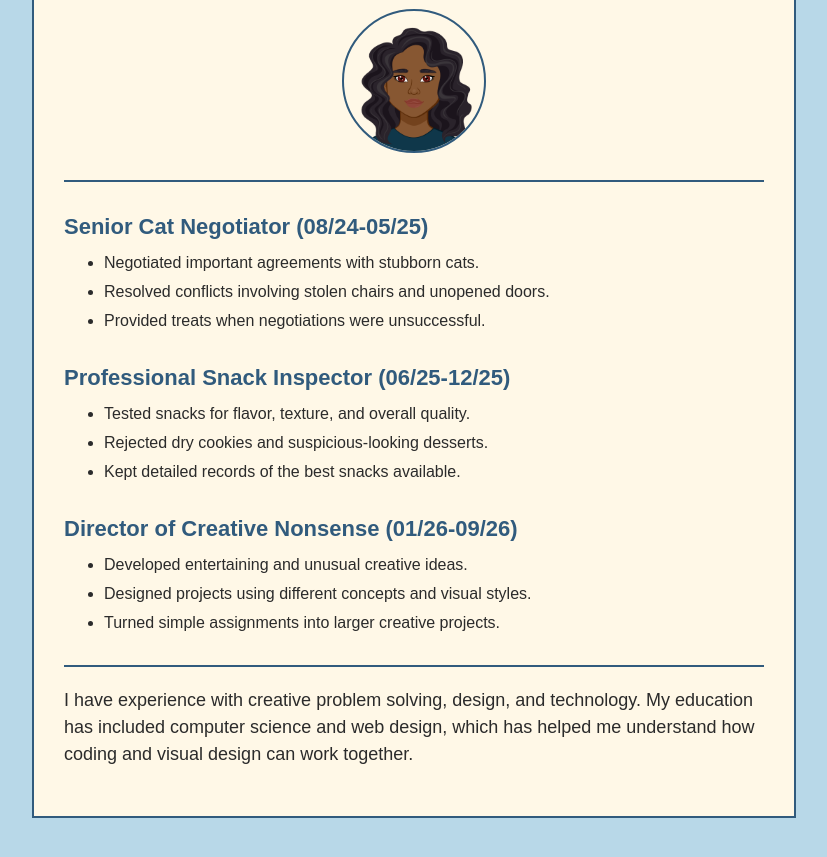
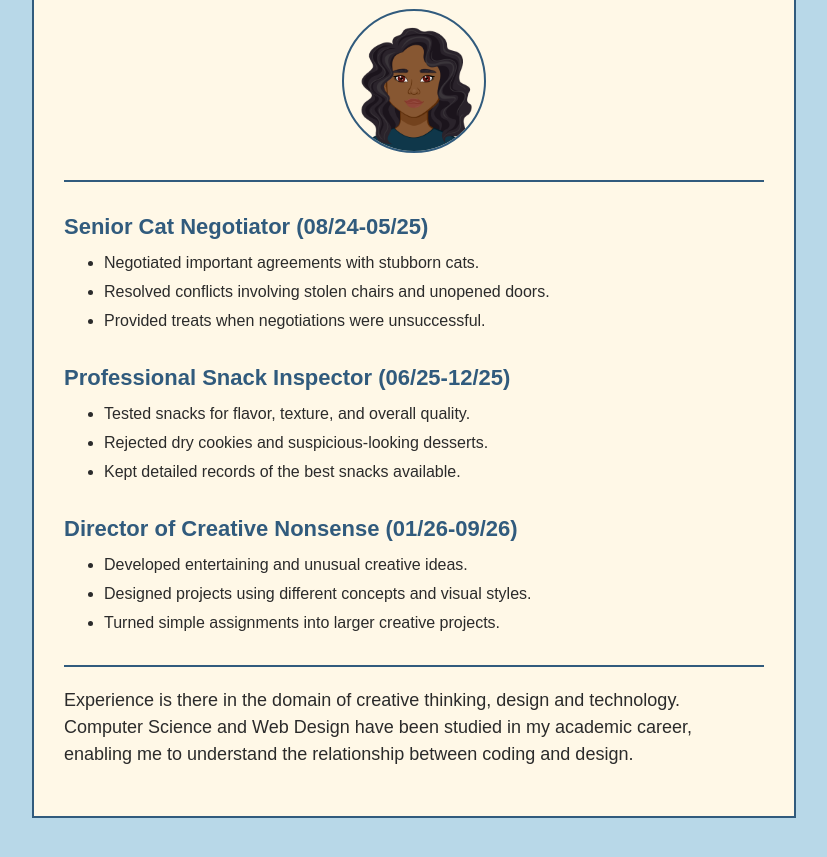
Before and after one commit to Leila-Wynn/mgd1041-html-practice, a plain HTML site: page html-practice.html in a window 1280 px wide. Shown: the part 165-1022 px from the top of the page, without its empty margins (226-1053 px from the left). Drawn offline with Linux system fonts and the light colour scheme.

Commit message:
I didn't like how things went so i fixed it.

```diff
--- a/html-practice.html
+++ b/html-practice.html
@@ -94,9 +94,9 @@
     </ul>
 
     <p>
-        I have experience with creative problem solving, design, and technology.
-        My education has included computer science and web design, which has
-        helped me understand how coding and visual design can work together.
+       Experience is there in the domain of creative thinking, design and technology.
+        Computer Science and Web Design have been studied in my academic career,
+        enabling me to understand the relationship between coding and design.
     </p>
 
 </body>
```
Also changed, not shown: index.html (added, +10 -0 lines).
